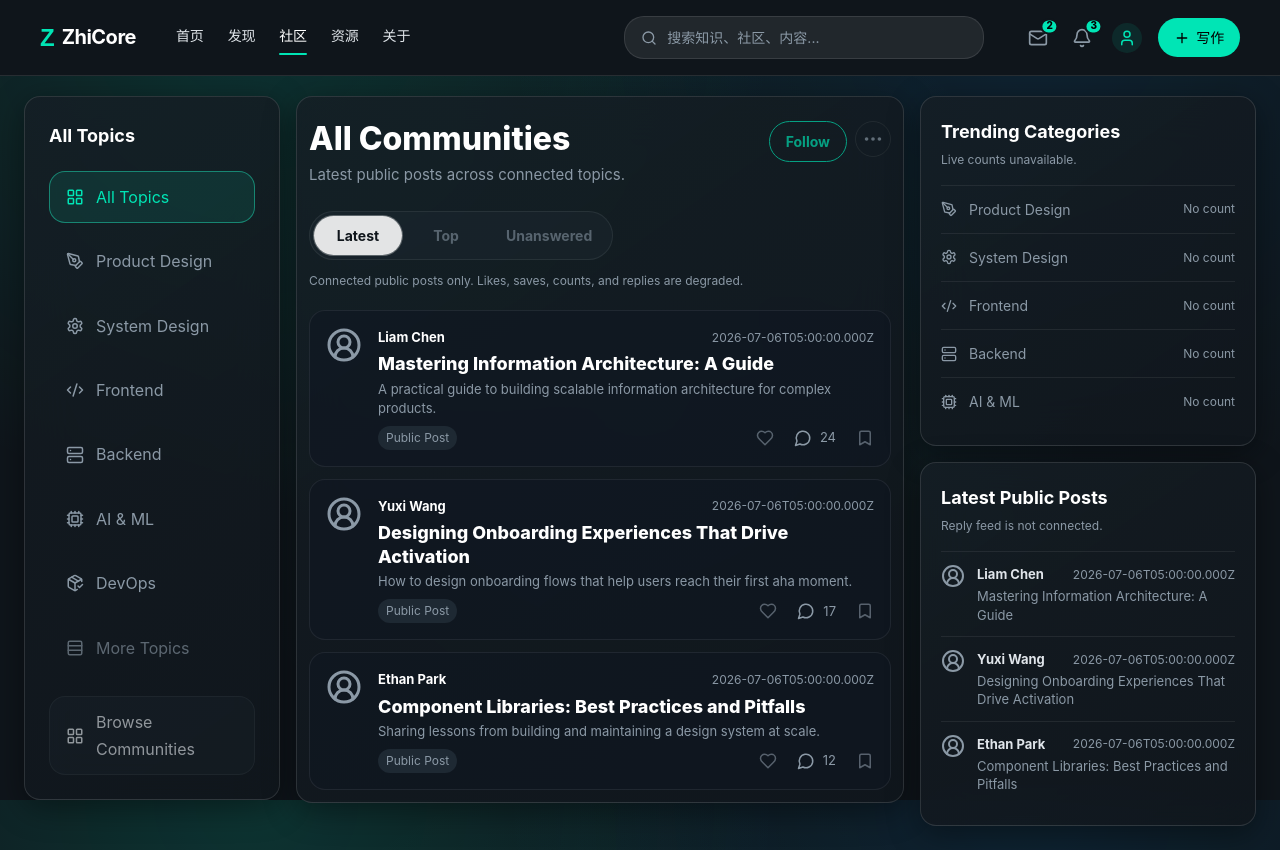
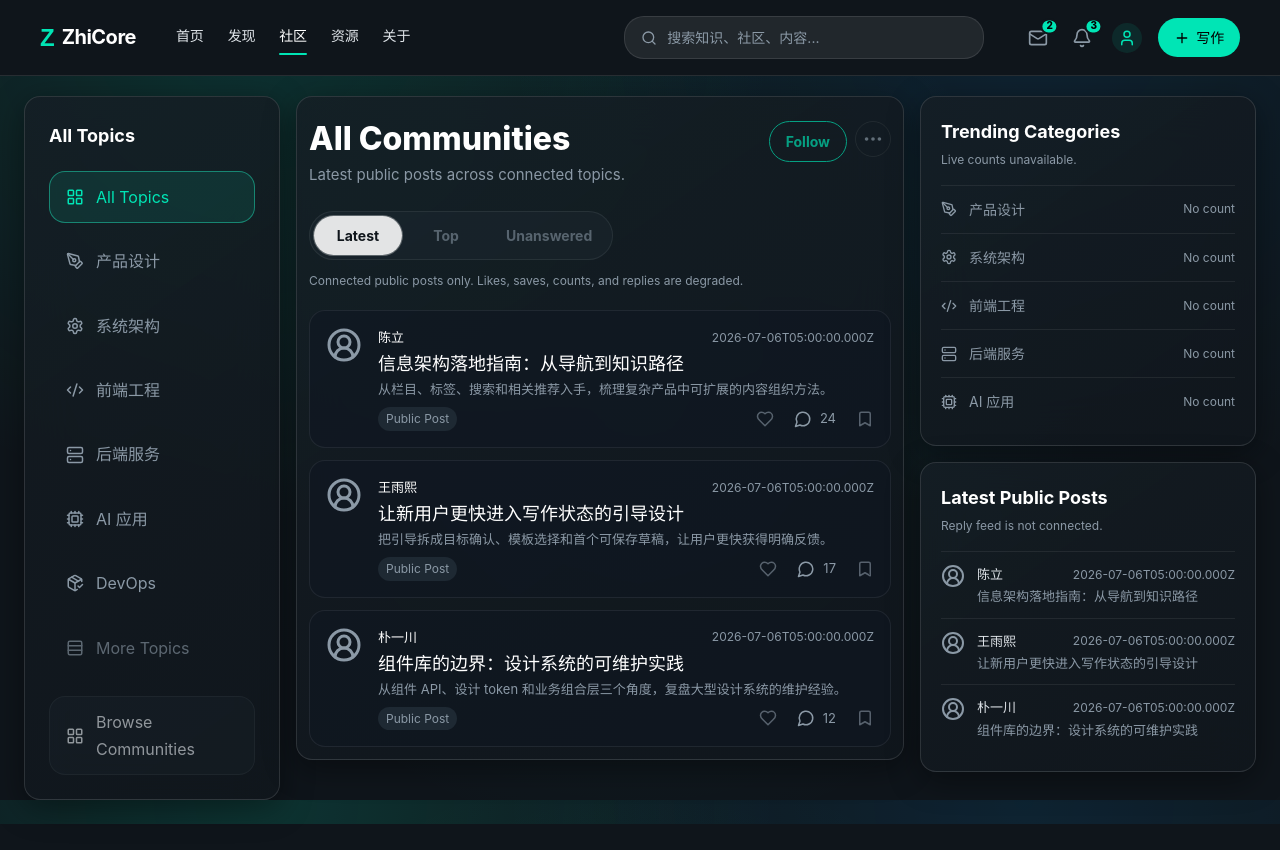
Before and after one commit to architectcgz/zhicore-frontend-vue, a Vue app: page /community in a window 1280 px wide. After the commit the page ends 824 px from the top, so only its background shows below. Built offline with nearby package versions, Linux system fonts and the light colour scheme.

Commit message:
feat(explore): 中文化探索页内容

```diff
--- a/src/api/mock/contentMockApi.ts
+++ b/src/api/mock/contentMockApi.ts
@@ -26,17 +26,17 @@ export const mockTagsResp: ListTagsResp = {
   items: [
     {
       tagId: "tag_product_design",
-      name: "Product Design",
+      name: "产品设计",
       slug: "product-design",
     },
     {
       tagId: "tag_system_design",
-      name: "System Design",
+      name: "系统架构",
       slug: "system-design",
     },
-    { tagId: "tag_frontend", name: "Frontend", slug: "frontend" },
-    { tagId: "tag_backend", name: "Backend", slug: "backend" },
-    { tagId: "tag_ai_ml", name: "AI & ML", slug: "ai-ml" },
+    { tagId: "tag_frontend", name: "前端工程", slug: "frontend" },
+    { tagId: "tag_backend", name: "后端服务", slug: "backend" },
+    { tagId: "tag_ai_ml", name: "AI 应用", slug: "ai-ml" },
     { tagId: "tag_devops", name: "DevOps", slug: "devops" },
   ],
   hasMore: false,
@@ -46,10 +46,10 @@ const mockPosts: PostSummaryResp[] = [
   {
     postId: "post-design-ia",
     authorId: "user_liam_chen",
-    authorName: "Liam Chen",
-    title: "Mastering Information Architecture: A Guide",
+    authorName: "陈立",
+    title: "信息架构落地指南：从导航到知识路径",
     summary:
-      "A practical guide to building scalable information architecture for complex products.",
+      "从栏目、标签、搜索和相关推荐入手，梳理复杂产品中可扩展的内容组织方法。",
     status: "PUBLISHED",
     publishedAt,
     createdAt: publishedAt,
@@ -64,10 +64,10 @@ const mockPosts: PostSummaryResp[] = [
   {
     postId: "post-onboarding-activation",
     authorId: "user_yuxi_wang",
-    authorName: "Yuxi Wang",
-    title: "Designing Onboarding Experiences That Drive Activation",
+    authorName: "王雨熙",
+    title: "让新用户更快进入写作状态的引导设计",
     summary:
-      "How to design onboarding flows that help users reach their first aha moment.",
+      "把引导拆成目标确认、模板选择和首个可保存草稿，让用户更快获得明确反馈。",
     status: "PUBLISHED",
     publishedAt,
     createdAt: publishedAt,
@@ -82,10 +82,10 @@ const mockPosts: PostSummaryResp[] = [
   {
     postId: "post-component-library",
     authorId: "user_ethan_park",
-    authorName: "Ethan Park",
-    title: "Component Libraries: Best Practices and Pitfalls",
+    authorName: "朴一川",
+    title: "组件库的边界：设计系统的可维护实践",
     summary:
-      "Sharing lessons from building and maintaining a design system at scale.",
+      "从组件 API、设计 token 和业务组合层三个角度，复盘大型设计系统的维护经验。",
     status: "PUBLISHED",
     publishedAt,
     createdAt: publishedAt,
@@ -110,7 +110,7 @@ export const mockBody: PostBody = {
   schemaVersion: 1,
   format: "blocks",
   plainText:
-    "Introduction Information Architecture is the backbone of any successful digital product. Core Principles Great IA is built on clarity consistency and scalability. Navigation Patterns Navigation helps users move through your information. Practical Examples Real world examples demonstrate these principles.",
+    "引言 信息架构是复杂内容产品的骨架。核心原则 好的信息架构建立在清晰、一致和可扩展之上。导航模式 导航帮助用户在信息之间移动。实践示例 真实案例能让这些原则更容易落地。",
   contentHash: "sha256:design-ia-demo",
   sizeBytes: 1024,
   createdAt: publishedAt,
@@ -118,28 +118,28 @@ export const mockBody: PostBody = {
     {
       type: "heading",
       level: 2,
-      children: [{ type: "text", text: "Introduction" }],
+      children: [{ type: "text", text: "引言" }],
     },
     {
       type: "paragraph",
       children: [
         {
           type: "text",
-          text: "Information Architecture (IA) is the backbone of any successful digital product. It shapes how users find, understand, and interact with content.",
+          text: "信息架构是复杂内容产品的骨架。它决定用户如何找到内容、理解内容，并在不同知识节点之间继续探索。",
         },
       ],
     },
     {
       type: "heading",
       level: 2,
-      children: [{ type: "text", text: "Core Principles" }],
+      children: [{ type: "text", text: "核心原则" }],
     },
     {
       type: "paragraph",
       children: [
         {
           type: "text",
-          text: "Great IA is built on clarity, consistency, and scalability. Each principle keeps complex products understandable without hiding important details.",
+          text: "好的信息架构建立在清晰、一致和可扩展之上。每个原则都要让复杂产品保持可理解，同时不隐藏关键细节。",
         },
       ],
     },
@@ -151,7 +151,7 @@ export const mockBody: PostBody = {
           children: [
             {
               type: "text",
-              text: "Design for growth without compromising usability.",
+              text: "为增长预留空间，但不要牺牲可用性。",
             },
           ],
         },
@@ -160,28 +160,28 @@ export const mockBody: PostBody = {
     {
       type: "heading",
       level: 2,
-      children: [{ type: "text", text: "Navigation Patterns" }],
+      children: [{ type: "text", text: "导航模式" }],
     },
     {
       type: "paragraph",
       children: [
         {
           type: "text",
-          text: "Top navigation works well for broad categories, while sidebar navigation supports deep hierarchies and dense knowledge structures.",
+          text: "顶部导航适合承载宽泛分类，侧边导航更适合层级较深、信息密度较高的知识结构。",
         },
       ],
     },
     {
       type: "heading",
       level: 2,
-      children: [{ type: "text", text: "Practical Examples" }],
+      children: [{ type: "text", text: "实践示例" }],
     },
     {
       type: "paragraph",
       children: [
         {
           type: "text",
-          text: "Use examples that demonstrate the principles in action and connect readers to adjacent resources.",
+          text: "示例应当展示原则如何落到真实界面，并把读者连接到相邻资源。",
         },
       ],
     },
@@ -268,9 +268,9 @@ export function getMockListCommentsPageResp(
         commentId: "comment_design_review",
         author: {
           publicId: "user_sophia_moore",
-          displayName: "Sophia Moore",
+          displayName: "苏然",
         },
-        content: "The structure and reading path are clear.",
+        content: "结构和阅读路径都很清楚。",
         status: "NORMAL",
         stats: {
           likeCount: 12,
--- a/src/features/home-discovery/config/homeDiscoveryMock.ts
+++ b/src/features/home-discovery/config/homeDiscoveryMock.ts
@@ -43,7 +43,7 @@ export const homeDiscoveryMock: HomeDiscoveryData = {
   ],
   authorsTitle: "推荐作者",
   authors: [
-    { initial: "林", name: "Lin", bio: "前端工程化与编辑器" },
+    { initial: "林", name: "林言", bio: "前端工程化与编辑器" },
     { initial: "周", name: "周牧", bio: "Go 与服务治理" },
   ],
 };
--- a/src/features/home-discovery/ui/HomeDiscoveryExploreWorkspace.vue
+++ b/src/features/home-discovery/ui/HomeDiscoveryExploreWorkspace.vue
@@ -2,11 +2,11 @@
   <section class="explore-route" aria-labelledby="explore-route-title">
     <header class="explore-hero">
       <div class="explore-hero__copy">
-        <h1 id="explore-route-title">Discover Content</h1>
-        <p>Find high-quality public content by topic</p>
+        <h1 id="explore-route-title">探索内容</h1>
+        <p>按主题发现高质量公开内容</p>
       </div>
 
-      <dl class="explore-hero__stats" aria-label="Explore overview">
+      <dl class="explore-hero__stats" aria-label="探索概览">
         <div
           v-for="stat in overviewStats"
           :key="stat.label"
@@ -42,7 +42,7 @@
     </nav>
 
     <div class="explore-toolbar" aria-label="内容排序">
-      <span>Sort by: Latest</span>
+      <span>排序：最新发布</span>
       <ChevronDown class="explore-toolbar__icon" aria-hidden="true" />
     </div>
 
@@ -194,16 +194,16 @@
 
           <div class="explore-feed__footer">
             <button type="button" class="explore-more" disabled>
-              Load More
+              加载更多
             </button>
-            <span>Showing {{ postCards.length }} public posts</span>
+            <span>已显示 {{ postCards.length }} 篇公开内容</span>
           </div>
         </template>
       </main>
 
       <aside class="explore-sidebar" aria-label="内容辅助信息">
         <section class="explore-panel" aria-labelledby="explore-filter-title">
-          <h2 id="explore-filter-title">Filter by</h2>
+          <h2 id="explore-filter-title">筛选</h2>
           <div class="explore-filter">
             <div
               v-for="filter in filterGroups"
@@ -221,8 +221,8 @@
 
         <section class="explore-panel" aria-labelledby="explore-tags-title">
           <div class="explore-panel__header">
-            <h2 id="explore-tags-title">Popular Tags</h2>
-            <span>View all</span>
+            <h2 id="explore-tags-title">热门标签</h2>
+            <span>查看全部</span>
           </div>
 
           <div v-if="popularTags.length > 0" class="explore-tag-cloud">
@@ -236,12 +236,12 @@
             </span>
           </div>
           <p v-else class="explore-panel__empty">
-            No tags in the current list.
+            当前列表暂无标签
           </p>
         </section>
 
         <section class="explore-panel" aria-labelledby="explore-trending-title">
-          <h2 id="explore-trending-title">Trending Now</h2>
+          <h2 id="explore-trending-title">当前热门</h2>
           <ol v-if="trendingPosts.length > 0" class="explore-trending">
             <li v-for="post in trendingPosts" :key="post.id ?? post.title">
               <ArrowUpRight class="explore-trending__icon" aria-hidden="true" />
@@ -250,7 +250,7 @@
             </li>
           </ol>
           <p v-else class="explore-panel__empty">
-            Trending items appear after posts load.
+            内容加载后显示热门文章
           </p>
         </section>
 
@@ -259,8 +259,8 @@
           aria-labelledby="explore-community-title"
         >
           <div class="explore-panel__header">
-            <h2 id="explore-community-title">Suggested Communities</h2>
-            <span>View all</span>
+            <h2 id="explore-community-title">推荐社区</h2>
+            <span>查看全部</span>
           </div>
           <ul class="explore-communities">
             <li v-for="community in suggestedCommunities" :key="community.name">
@@ -271,7 +271,7 @@
                 <strong>{{ community.name }}</strong>
                 <small>{{ community.description }}</small>
               </span>
-              <RouterLink class="explore-join" to="/community">Join</RouterLink>
+              <RouterLink class="explore-join" to="/community">加入</RouterLink>
             </li>
           </ul>
         </section>
@@ -327,11 +327,14 @@ const {
 } = toRefs(props);
 
 const categoryTranslations = new Map<string, string>([
-  ["全部", "All"],
-  ["前端", "Frontend"],
-  ["架构", "Architecture"],
-  ["后端", "Backend"],
-  ["写作体验", "Writing"],
+  ["All", "全部"],
+  ["Frontend", "前端"],
+  ["Architecture", "架构"],
+  ["Backend", "后端"],
+  ["Writing", "写作"],
+  ["Product Design", "产品设计"],
+  ["System Design", "系统架构"],
+  ["AI & ML", "AI 应用"],
 ]);
 
 const thumbnailClasses = [
@@ -342,24 +345,24 @@ const thumbnailClasses = [
 ] as const;
 
 const filterGroups = [
-  { label: "Content Type", value: "All Types" },
-  { label: "Time", value: "All Time" },
-  { label: "Difficulty", value: "All Levels" },
+  { label: "内容类型", value: "全部类型" },
+  { label: "时间", value: "全部时间" },
+  { label: "难度", value: "全部级别" },
 ] as const;
 
 const suggestedCommunities = [
   {
-    name: "Design Systems",
+    name: "设计系统",
     description: "公共社区",
     icon: Box,
   },
   {
-    name: "Frontend",
+    name: "前端工程",
     description: "公共社区",
     icon: Code2,
   },
   {
-    name: "DevOps",
+    name: "DevOps 实践",
     description: "公共社区",
     icon: GitBranch,
   },
@@ -380,17 +383,17 @@ const resultCountLabel = computed(() => {
 
 const overviewStats = computed(() => [
   {
-    label: "Posts",
+    label: "文章",
     value: resultCountLabel.value,
     icon: FileText,
   },
   {
-    label: "Categories",
+    label: "分类",
     value: String(discovery.value.contentCategories.length),
     icon: Tags,
   },
   {
-    label: "Contributors",
+    label: "作者",
     value: String(discovery.value.authors.length),
     icon: Users,
   },
@@ -442,7 +445,7 @@ function trendScoreLabel(post: DiscoveryPost): string {
     return post.readingTime;
   }
 
-  return `${score} interactions`;
+  return `${score} 次互动`;
 }
 
 function likeActionLabel(post: DiscoveryPost): string {
```
Also changed, not shown: 2 other files (tests, documents, lock files or other folders).
